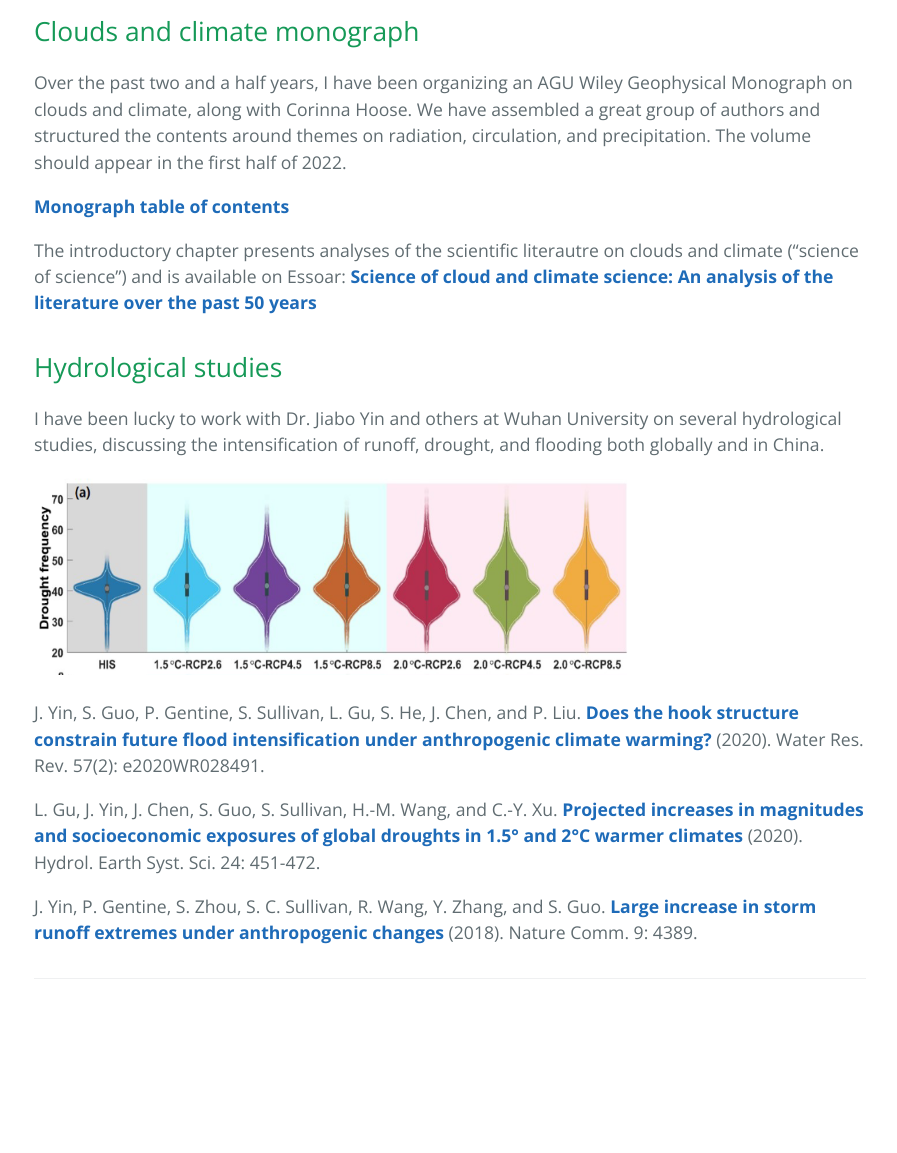
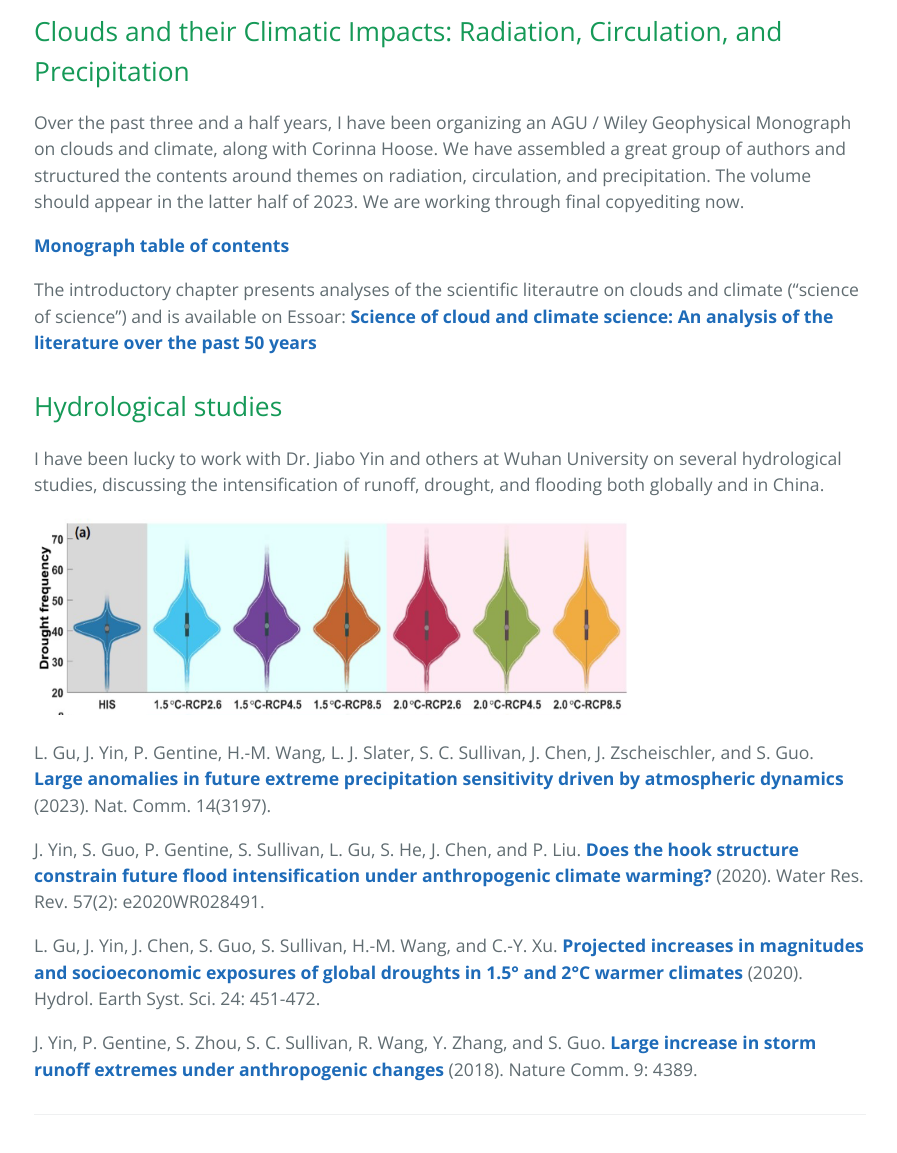
Before and after one commit to sylviasullivan/sylviasullivan.github.io, a Jekyll site: the page built from collaboration.md, in a window 1280 px wide and 1400 px high, scrolled down 385 px. Shown: the part 247-1400 px from the top of the window, without its empty margins (190-1087 px from the left). Built offline with Jekyll 4.4.1, drawn with Linux system fonts in a browser that asks for light colours; before the commit the page ends 1675 px from its top, so only the background shows below that.

Commit message:
Update collaboration.md

```diff
--- a/collaboration.md
+++ b/collaboration.md
@@ -4,9 +4,9 @@ title: Lab for Multiscale Cloud Modeling and Experimentation
 description: Department of Chemical and Environmental Engineering, University of Arizona
 ---
 
-## Clouds and climate monograph
+## Clouds and their Climatic Impacts: Radiation, Circulation, and Precipitation
 
-Over the past two and a half years, I have been organizing an AGU Wiley Geophysical Monograph on clouds and climate, along with Corinna Hoose. We have assembled a great group of authors and structured the contents around themes on radiation, circulation, and precipitation. The volume should appear in the first half of 2022.
+Over the past three and a half years, I have been organizing an AGU / Wiley Geophysical Monograph on clouds and climate, along with Corinna Hoose. We have assembled a great group of authors and structured the contents around themes on radiation, circulation, and precipitation. The volume should appear in the latter half of 2023. We are working through final copyediting now.
 
 **[Monograph table of contents](/Files/git-toc-v3.pdf)**
 
@@ -19,6 +19,8 @@ I have been lucky to work with Dr. Jiabo Yin and others at Wuhan University on s
 
 <img src="/Files/drought-severity.PNG" width="600" height="200" />
 
+L. Gu, J. Yin, P. Gentine, H.-M. Wang, L. J. Slater, S. C. Sullivan, J. Chen, J. Zscheischler, and S. Guo. **[Large anomalies in future extreme precipitation sensitivity driven by atmospheric dynamics](https://www.nature.com/articles/s41467-023-39039-7)** (2023). Nat. Comm. 14(3197).
+
 J. Yin, S. Guo, P. Gentine, S. Sullivan, L. Gu, S. He, J. Chen, and P. Liu. **[Does the hook structure constrain future flood intensification under anthropogenic climate warming?](https://agupubs.onlinelibrary.wiley.com/doi/abs/10.1029/2020WR028491)** (2020). Water Res. Rev. 57(2): e2020WR028491.
 
 L. Gu, J. Yin, J. Chen, S. Guo, S. Sullivan, H.-M. Wang, and C.-Y. Xu. **[Projected increases in magnitudes and socioeconomic exposures of global droughts in 1.5° and 2°C warmer climates](https://hess.copernicus.org/articles/24/451/2020/)** (2020). Hydrol. Earth Syst. Sci. 24: 451-472.
```
